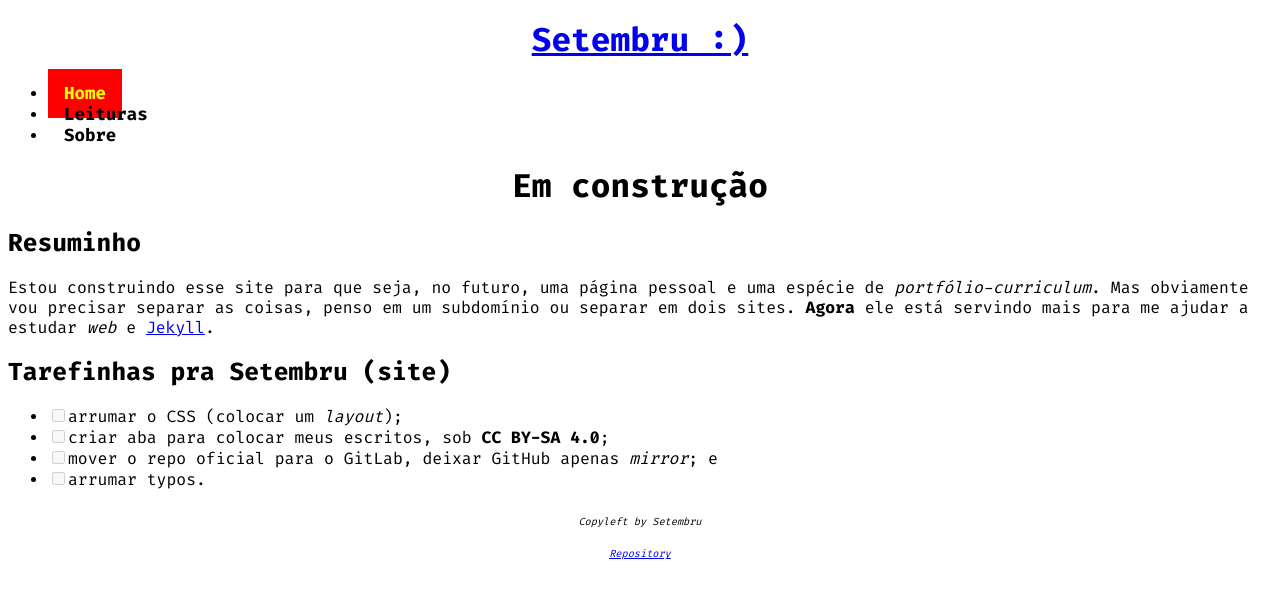
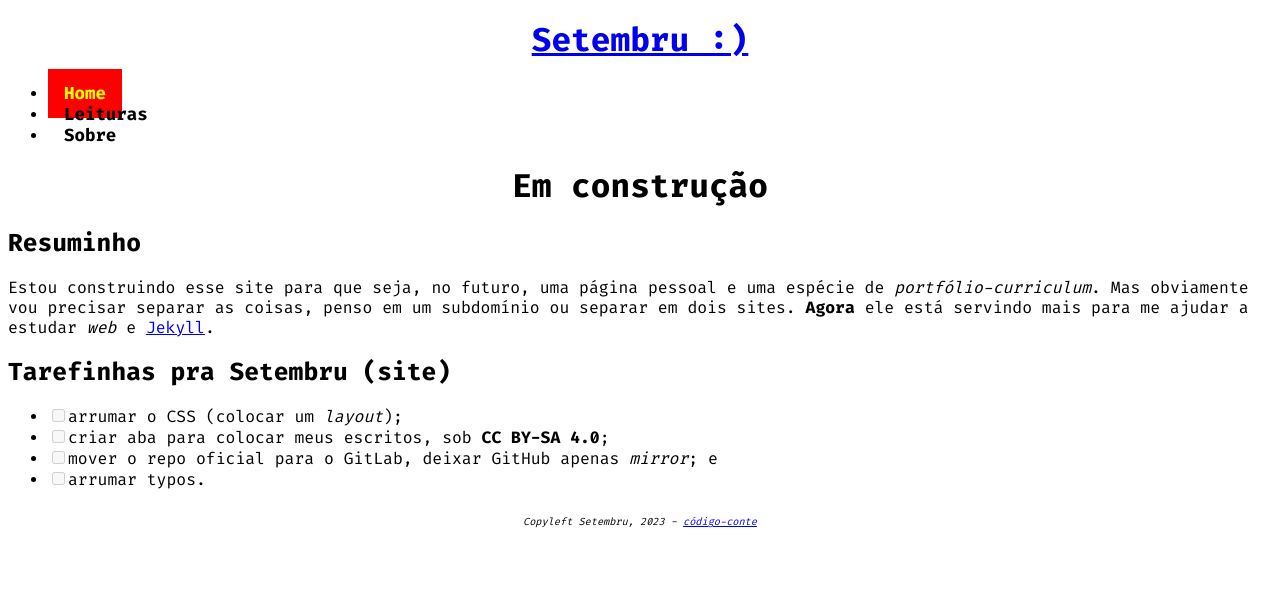
Before and after one commit to Setembruu/setembru-site, a Jekyll site: the page built from _pages/home.md, in a window 1280 px wide. Shown: the top 599 px of the page. Built offline with Jekyll 4.4.1, drawn with Linux system fonts in a browser that asks for light colours.

Commit message:
footer dnv

```diff
--- a/_includes/footer.html
+++ b/_includes/footer.html
@@ -1,4 +1,3 @@
 <footer>
-    <p>Copyleft by Setembru</p>
-    <p><a href="https://github.com/Setembruu/setembru-site">Repository</a></p>
+    <p>Copyleft Setembru, 2023 - <a href="https://github.com/Setembruu/setembru-site">código-conte</a></p>
 </footer>
```
